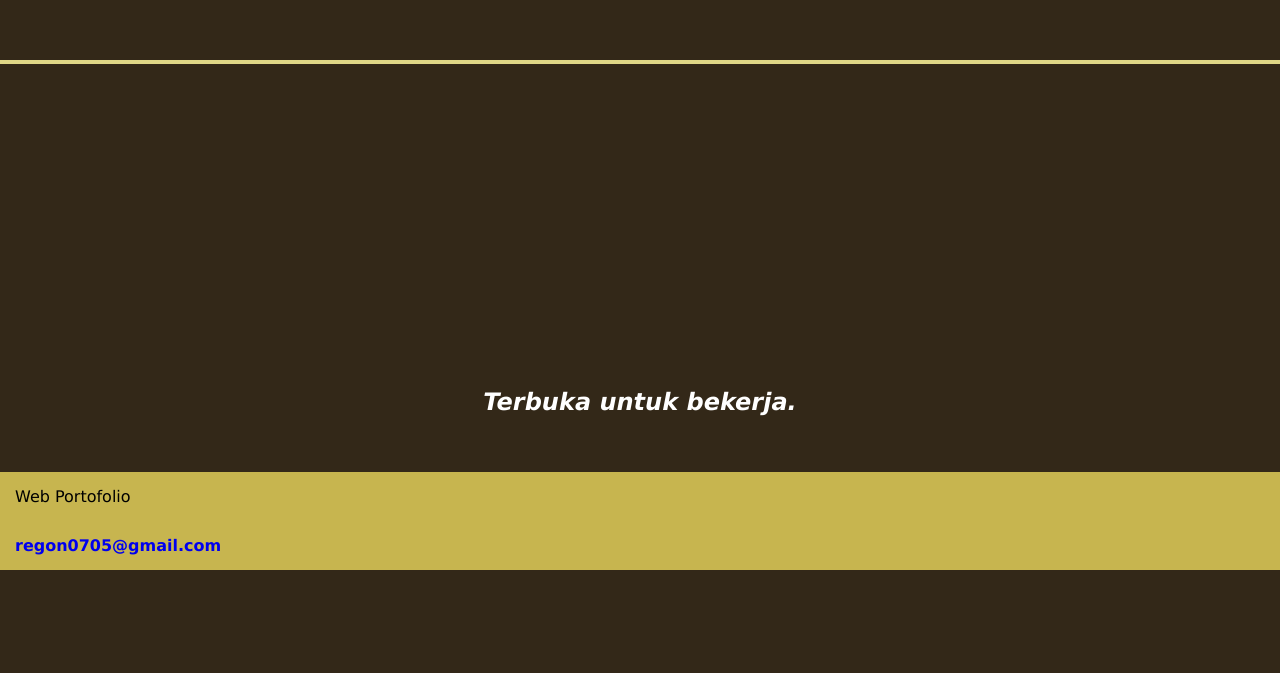
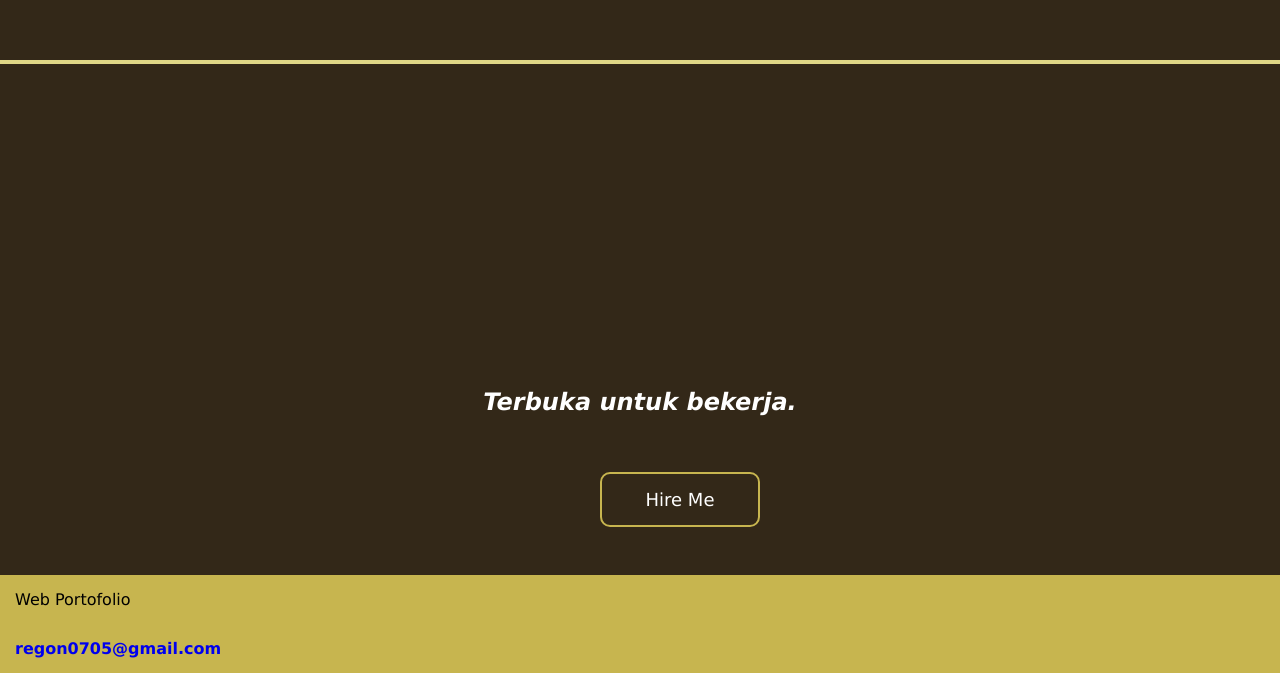
Before and after one commit to kameradregno/Portfolio-Web, a plain HTML site: page index.html in a window 1280 px wide. Shown: the part 3318-3991 px from the top of the page. Before the commit the page ends 3888 px from the top, so only its background shows below. Drawn offline with Linux system fonts and the light colour scheme.

Commit message:
SKL update

```diff
--- a/index.html
+++ b/index.html
@@ -56,6 +56,8 @@
 
  <i><h2 class="pala3">Terbuka untuk bekerja.</h2></i>
 
+ <button class="button5">Hire Me</button>
+
  <footer id="contactme">
     <p>Web Portofolio</p>
     <a href="regon0705@gmail.com">regon0705@gmail.com</a>
--- a/style.css
+++ b/style.css
@@ -285,6 +285,10 @@ border: 4px solid transparent;
         margin-left: auto;
       }
 
+      .button5 {
+        display: none;
+      }
+
       footer p, a {
         font-size: small;
         width: auto;
@@ -382,6 +386,8 @@ border: 4px solid transparent;
 }
 /* end */
 
+/* end */
+
 /* klo dibuka di tablet */
 @media screen and (max-width: 768px) {
     .grid-container {
@@ -447,6 +453,28 @@ border: 4px solid transparent;
   }
 }
 
+/* button */
+.button5 {
+  background-color: 332818;
+  color: white;
+  border: 2px solid #c7b54f;
+  width: 10rem;
+  padding: 15px;
+  justify-items: center;
+  text-align: center;
+  margin-bottom: 3rem;
+  margin-left: 37.5rem;
+  border-radius: 10px;
+  font-size: large;
+}
+
+.button5:hover {
+  background-color: #c7b54f;
+  color: black;
+  box-shadow: 0 12px 16px 0 rgba(0,0,0,0.24), 0 17px 50px 0 rgba(0,0,0,0.19);
+}
+/* end */
+
 footer p {
     text-align: left;
     background-color: #c7b54f;
```
